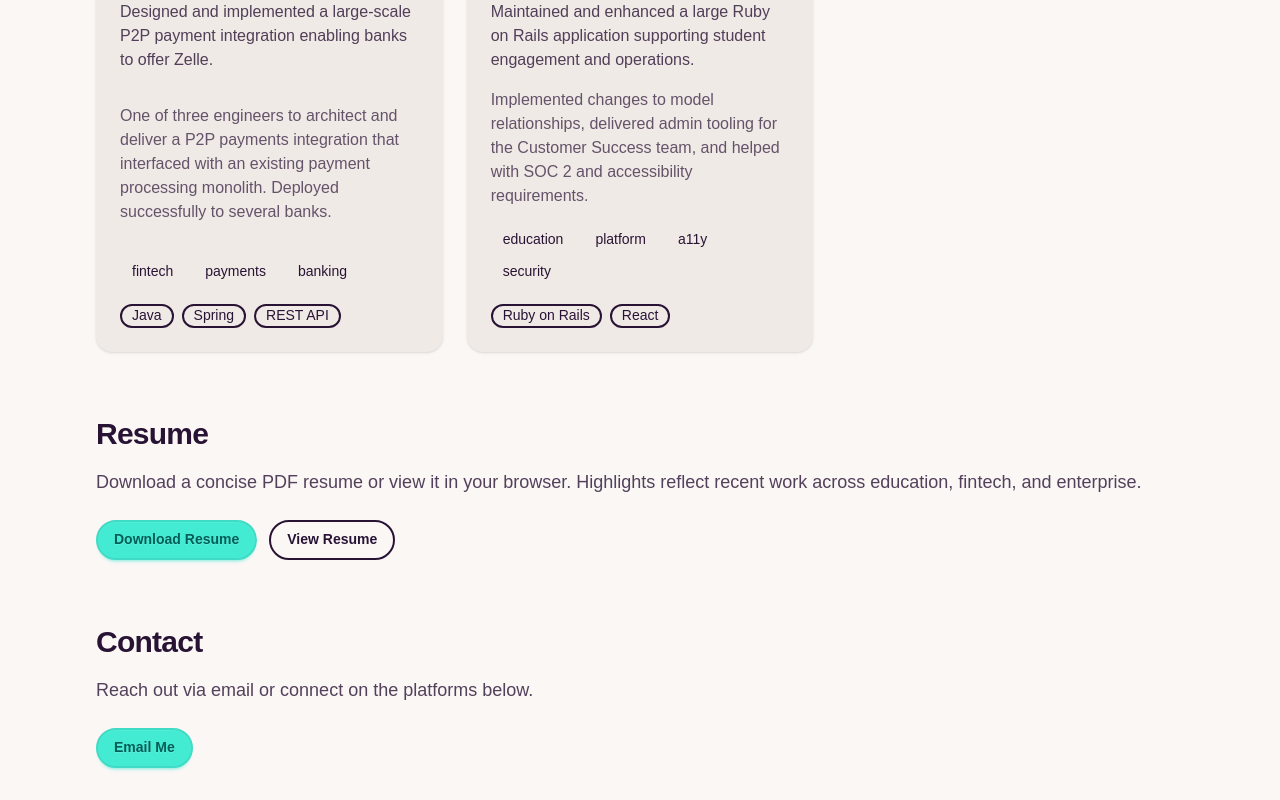
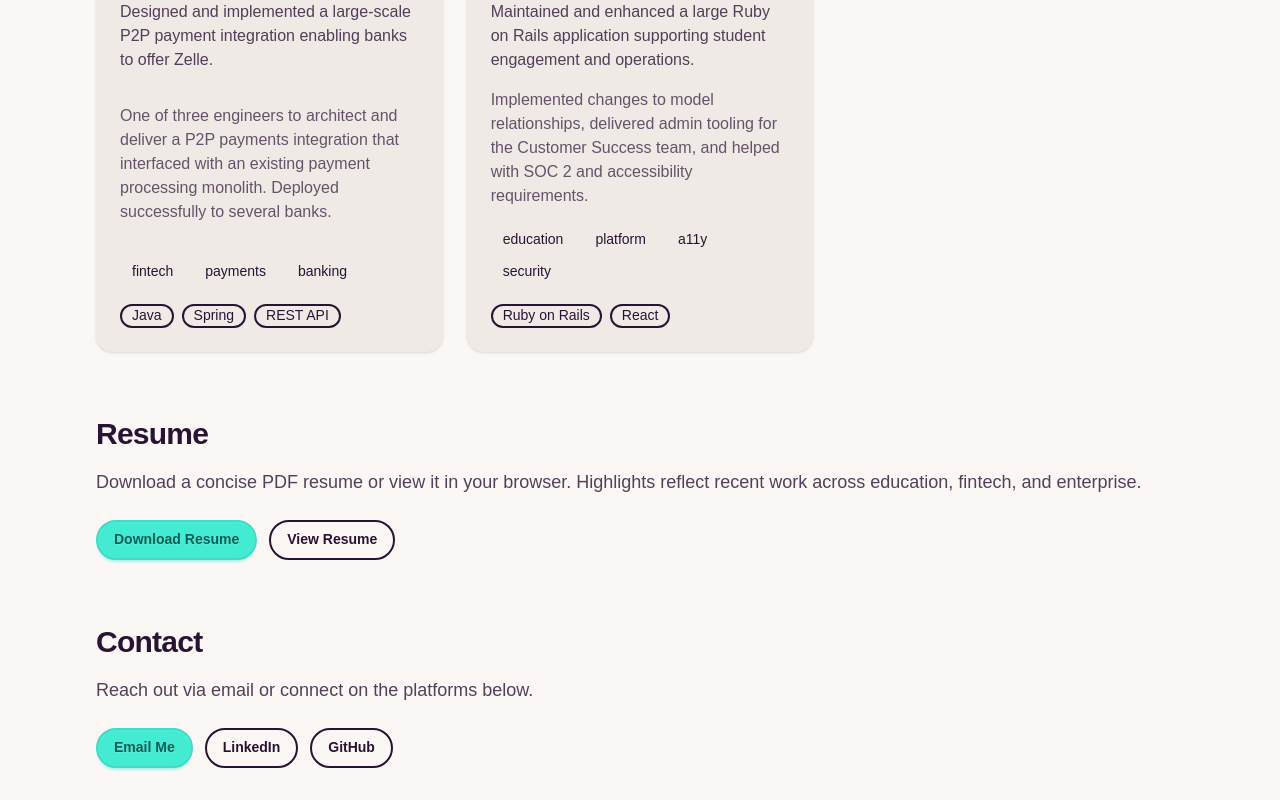
Before and after one commit to cpero/portfolio, a Next.js app: page / in a window 1280 px wide. Shown: the part 2301-3101 px from the top of the page. Built offline with nearby package versions, Linux system fonts and the light colour scheme.

Commit message:
Section 8.0 accessibility changes

```diff
--- a/app/globals.css
+++ b/app/globals.css
@@ -26,6 +26,14 @@ html {
   html {
     scroll-behavior: auto;
   }
+  *,
+  *::before,
+  *::after {
+    animation-duration: 0.001ms !important;
+    animation-iteration-count: 1 !important;
+    transition-duration: 0.001ms !important;
+    scroll-behavior: auto !important;
+  }
 }
 
 /* Anchor offset to account for sticky navbar */
@@ -46,3 +54,9 @@ div[id] {
     scroll-margin-top: 6rem; /* desktop */
   }
 }
+
+/* Visible focus states for keyboard users */
+:focus-visible {
+  outline: 2px solid oklch(var(--p));
+  outline-offset: 2px;
+}
--- a/content/bio.json
+++ b/content/bio.json
@@ -5,5 +5,17 @@
     "Software Engineer across education, healthcare, and fintech.",
     "Builds user-focused web applications that are scalable and accessible.",
     "Thrives in fast-growing, innovative environments with constant learning and new challenges."
+  ],
+  "socialLinks": [
+    {
+      "platform": "linkedin",
+      "title": "LinkedIn",
+      "url": "https://www.linkedin.com/in/cody-pero/"
+    },
+    {
+      "platform": "github",
+      "title": "GitHub",
+      "url": "https://github.com/cpero"
+    }
   ]
 }
```
